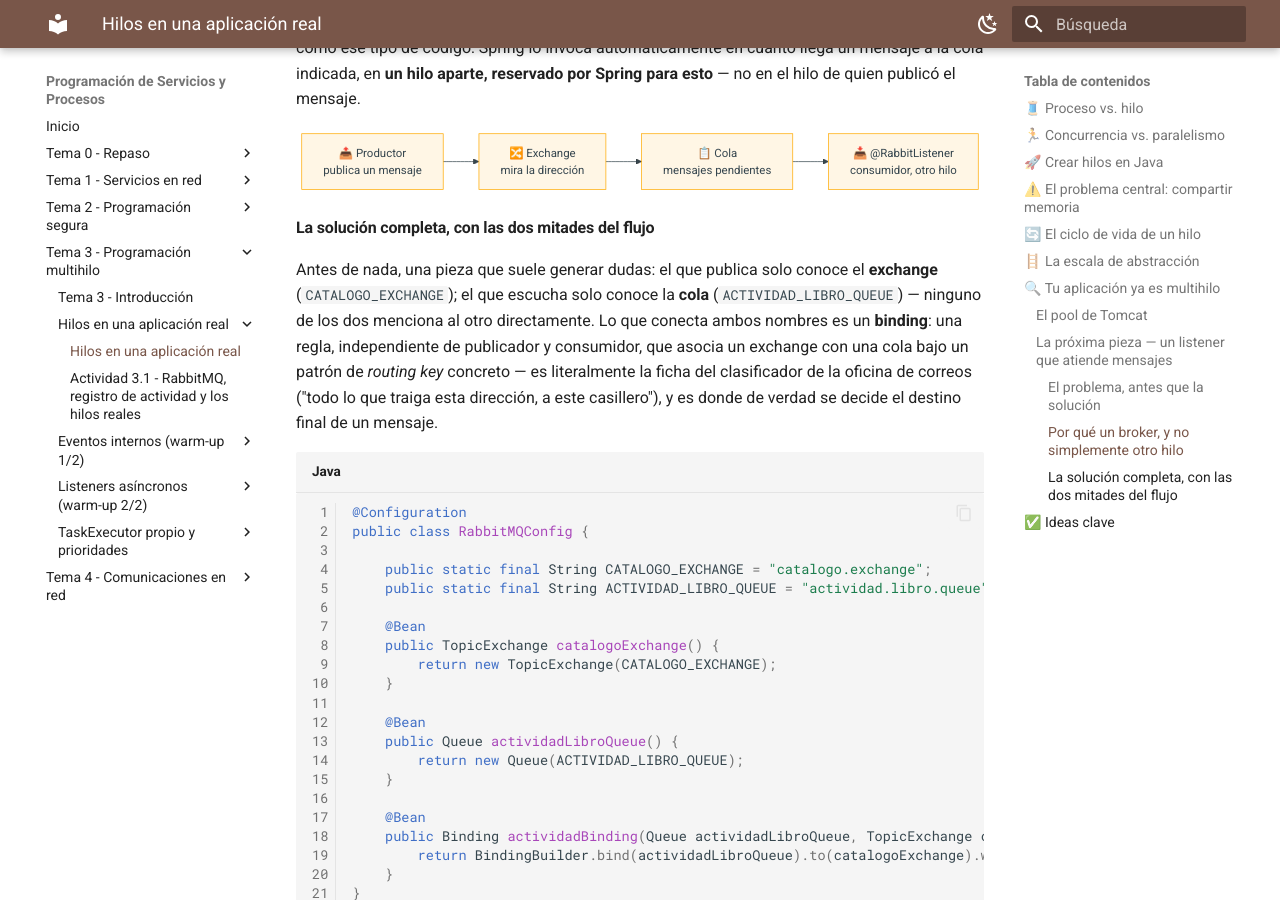
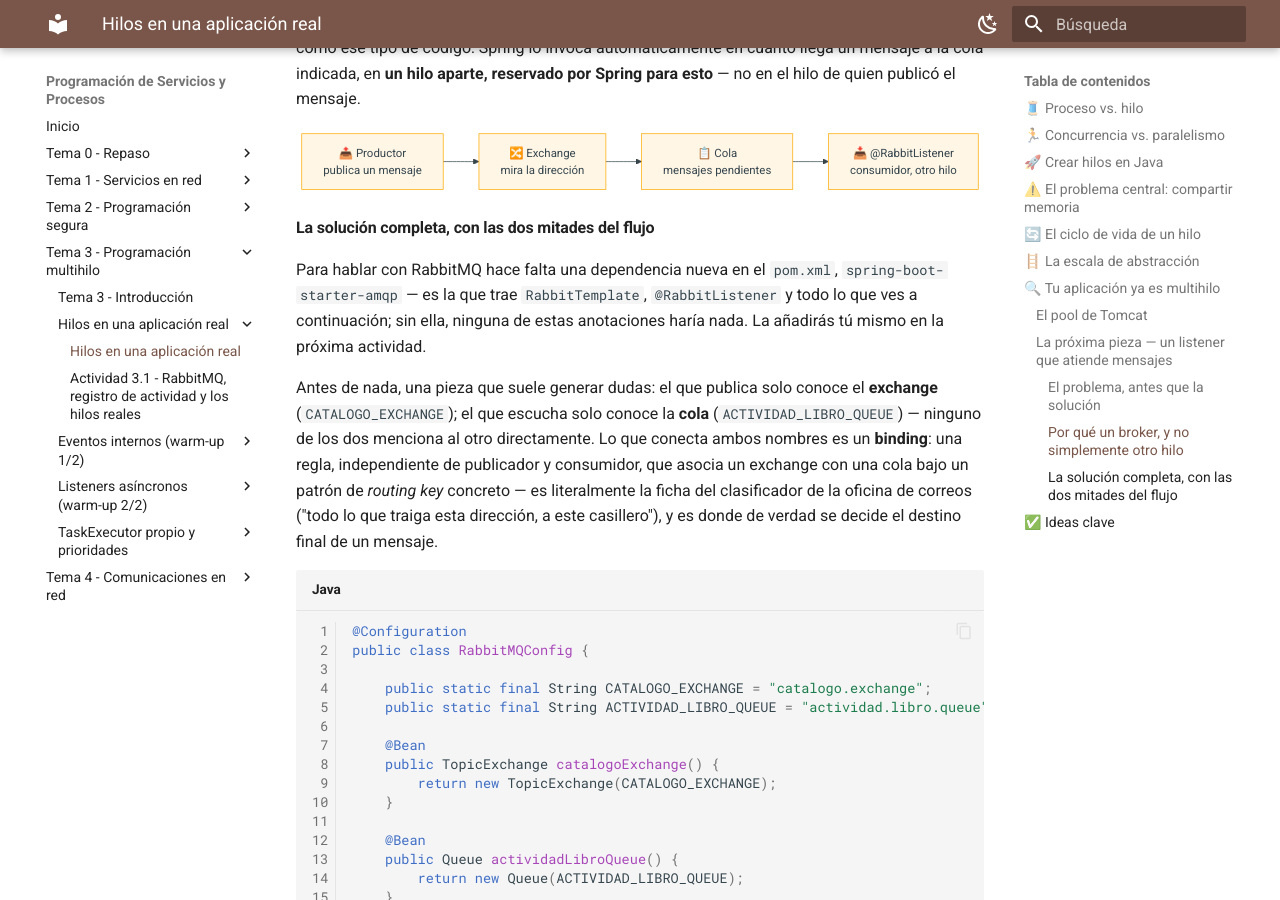
Before and after one commit to aitorventura/programacion-servicios-procesos, an MkDocs documentation site: the page built from docs/tema3/hilos-en-una-app-real.md, in a window 1280 px wide and 900 px high, scrolled down 11675 px. Built offline with MkDocs 1.6.1 and Material for MkDocs 9.7.7, drawn with Linux system fonts in a browser that asks for light colours.

Commit message:
Modificación teoria tema 3

````diff
--- a/docs/tema3/hilos-en-una-app-real.md
+++ b/docs/tema3/hilos-en-una-app-real.md
@@ -327,6 +327,8 @@ flowchart LR
 
 #### La solución completa, con las dos mitades del flujo
 
+Para hablar con RabbitMQ hace falta una dependencia nueva en el `pom.xml`, `spring-boot-starter-amqp` — es la que trae `RabbitTemplate`, `@RabbitListener` y todo lo que ves a continuación; sin ella, ninguna de estas anotaciones haría nada. La añadirás tú mismo en la próxima actividad.
+
 Antes de nada, una pieza que suele generar dudas: el que publica solo conoce el **exchange** (`CATALOGO_EXCHANGE`); el que escucha solo conoce la **cola** (`ACTIVIDAD_LIBRO_QUEUE`) — ninguno de los dos menciona al otro directamente. Lo que conecta ambos nombres es un **binding**: una regla, independiente de publicador y consumidor, que asocia un exchange con una cola bajo un patrón de *routing key* concreto — es literalmente la ficha del clasificador de la oficina de correos ("todo lo que traiga esta dirección, a este casillero"), y es donde de verdad se decide el destino final de un mensaje.
 
 ```java
````
